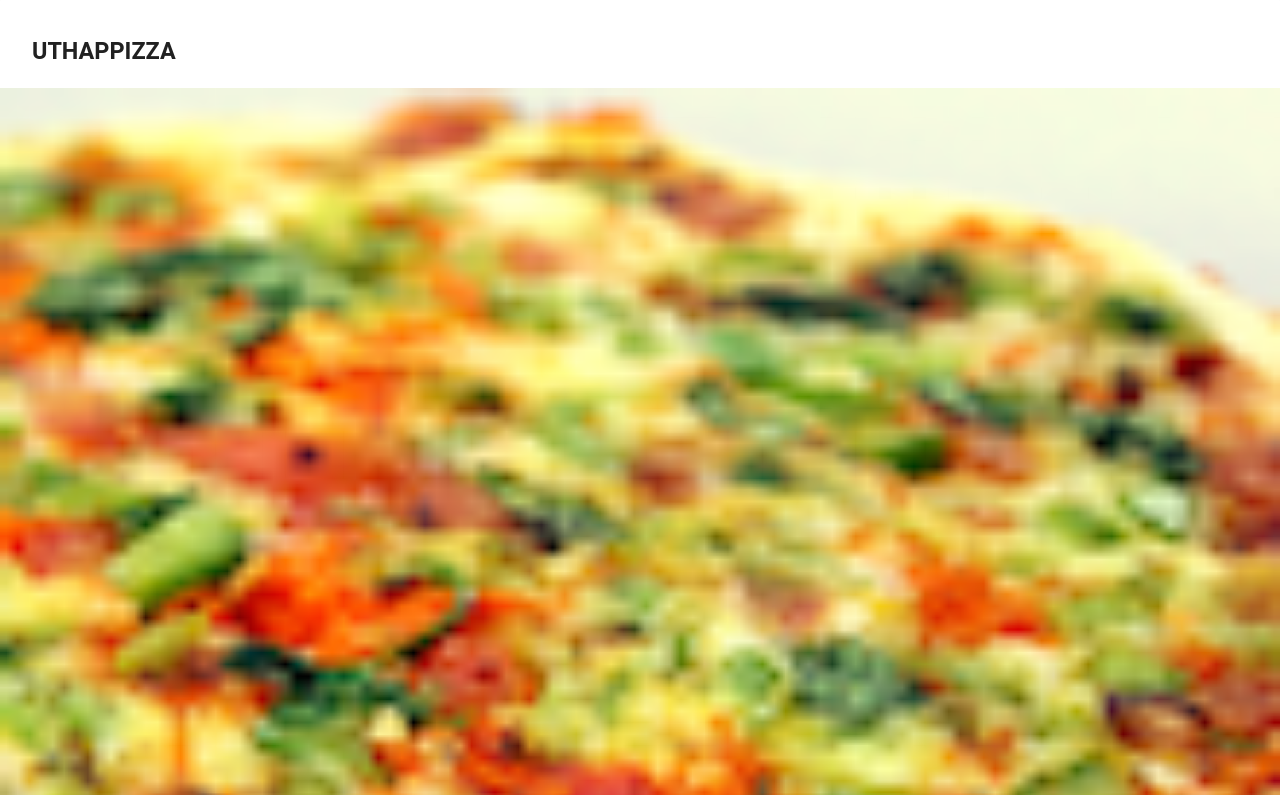
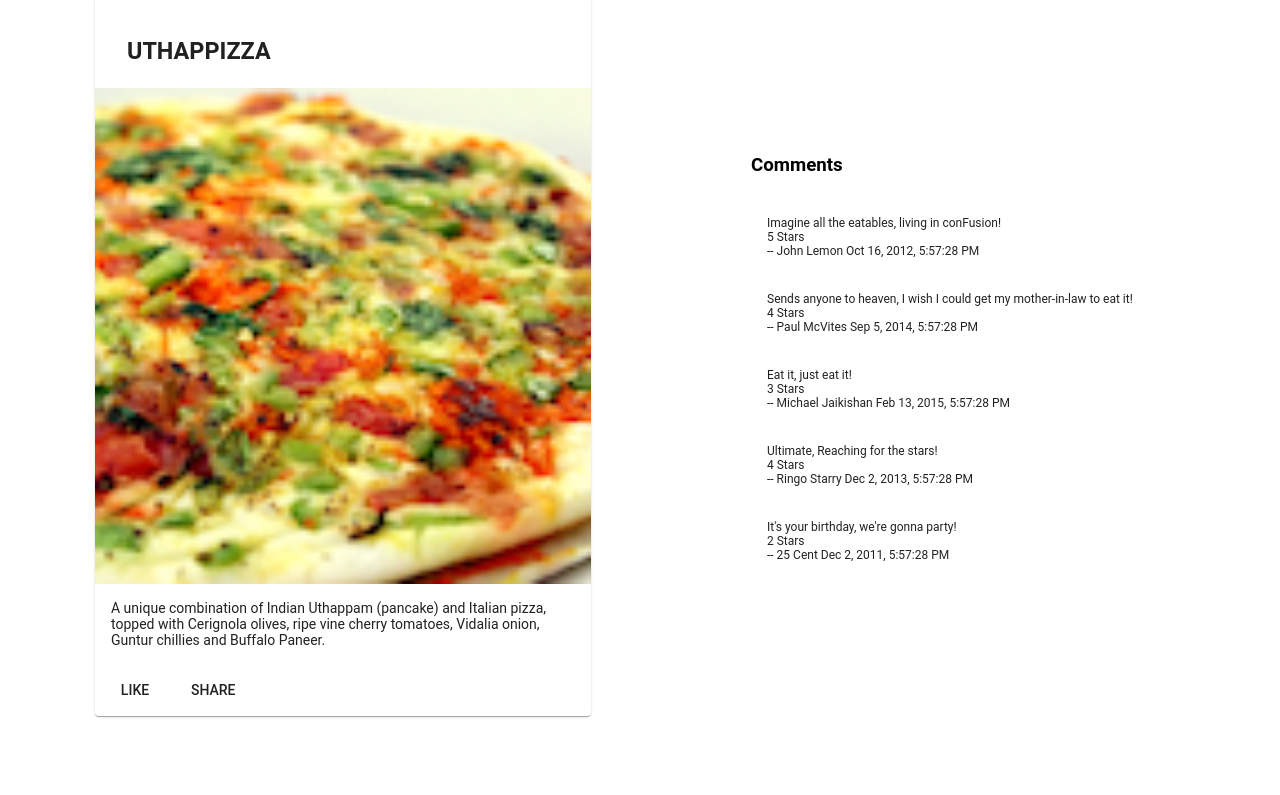
Before and after one commit to paolomanfrin/exercise_2, an Angular app: page / in a window 1280 px wide. Shown: the part 577-1372 px from the top of the page. After the commit the page ends 1313 px from the top, so only its background shows below. Built offline with nearby package versions, Linux system fonts and the light colour scheme.

Commit message:
dishdetail component

```diff
--- a/src/app/app.component.html
+++ b/src/app/app.component.html
@@ -4,3 +4,5 @@
 
 <app-menu>
 </app-menu>
+
+<app-dishdetail></app-dishdetail>
--- /dev/null
+++ b/src/app/dishdetail/dishdetail.component.html
@@ -0,0 +1,45 @@
+<div class="container"
+    fxLayout="row"
+    fxLayout.sm="column"
+    fxLayout.xs="column"
+    fxLayoutAlign.gt-md="space-around center"
+    fxLayoutGap="10px"
+    fxLayoutGap.xs="0">
+
+  <div fxFlex="40" *ngIf="dish" >
+
+          <mat-card>
+          <mat-card-header>
+            <mat-card-title>
+                <h3>{{dish.name | uppercase}}</h3>
+            </mat-card-title>
+          </mat-card-header>
+          <img mat-card-image src={{dish.image}} alt={{dish.name}}>
+          <mat-card-content>
+              <p>{{dish.description}}</p>
+          </mat-card-content>
+          <mat-card-actions>
+              <button mat-button>LIKE</button>
+              <button mat-button>SHARE</button>
+            </mat-card-actions>
+          </mat-card>
+
+  </div>
+
+  <div fxFlex="35">
+      <h3>Comments</h3>
+
+      <mat-list  dense role="list">
+          <div *ngFor="let comment of dish.comments">
+              <mat-list-item role="listitem">
+                  <p mat-line>{{comment.comment}}</p>
+                  <p mat-line>{{comment.rating}} Stars</p>
+                  <p mat-line>-- {{comment.author}} {{comment.date | date:'medium'}}</p>
+              </mat-list-item>
+
+          </div>
+      </mat-list>
+
+  </div>
+
+</div>
--- /dev/null
+++ b/src/app/dishdetail/dishdetail.component.scss
@@ -0,0 +1,4 @@
+.container {
+    margin: 20px;
+    display:flex;
+}
--- /dev/null
+++ b/src/app/dishdetail/dishdetail.component.ts
@@ -0,0 +1,58 @@
+import { Component, OnInit } from '@angular/core';
+
+const DISH = {
+  name: 'Uthappizza',
+  image: '/assets/images/uthappizza.png',
+  category: 'mains',
+  label: 'Hot',
+  price: '4.99',
+  description: 'A unique combination of Indian Uthappam (pancake) and Italian pizza, topped with Cerignola olives, ripe vine cherry tomatoes, Vidalia onion, Guntur chillies and Buffalo Paneer.',
+  comments: [
+    {
+      rating: 5,
+      comment: "Imagine all the eatables, living in conFusion!",
+      author: "John Lemon",
+      date: "2012-10-16T17:57:28.556094Z"
+    },
+    {
+      rating: 4,
+      comment: "Sends anyone to heaven, I wish I could get my mother-in-law to eat it!",
+      author: "Paul McVites",
+      date: "2014-09-05T17:57:28.556094Z"
+    },
+    {
+      rating: 3,
+      comment: "Eat it, just eat it!",
+      author: "Michael Jaikishan",
+      date: "2015-02-13T17:57:28.556094Z"
+    },
+    {
+      rating: 4,
+      comment: "Ultimate, Reaching for the stars!",
+      author: "Ringo Starry",
+      date: "2013-12-02T17:57:28.556094Z"
+    },
+    {
+      rating: 2,
+      comment: "It's your birthday, we're gonna party!",
+      author: "25 Cent",
+      date: "2011-12-02T17:57:28.556094Z"
+    }
+  ]
+};
+
+@Component({
+  selector: 'app-dishdetail',
+  templateUrl: './dishdetail.component.html',
+  styleUrls: ['./dishdetail.component.scss']
+})
+export class DishdetailComponent implements OnInit {
+
+  dish = DISH;
+
+  constructor() { }
+
+  ngOnInit() {
+  }
+
+}
--- a/src/app/menu/menu.component.html
+++ b/src/app/menu/menu.component.html
@@ -21,7 +21,7 @@
   </mat-grid-list>
 </div>
 
-</div>
+<!--
 
 <div *ngIf="selectedDish" >
     <mat-card>
@@ -40,3 +40,5 @@
       </mat-card-actions>
     </mat-card>
 </div>
+-->
+</div>
```
Also changed, not shown: src/app/app.module.ts (+7 -2 lines), 2 other files (tests, documents, lock files or other folders).
